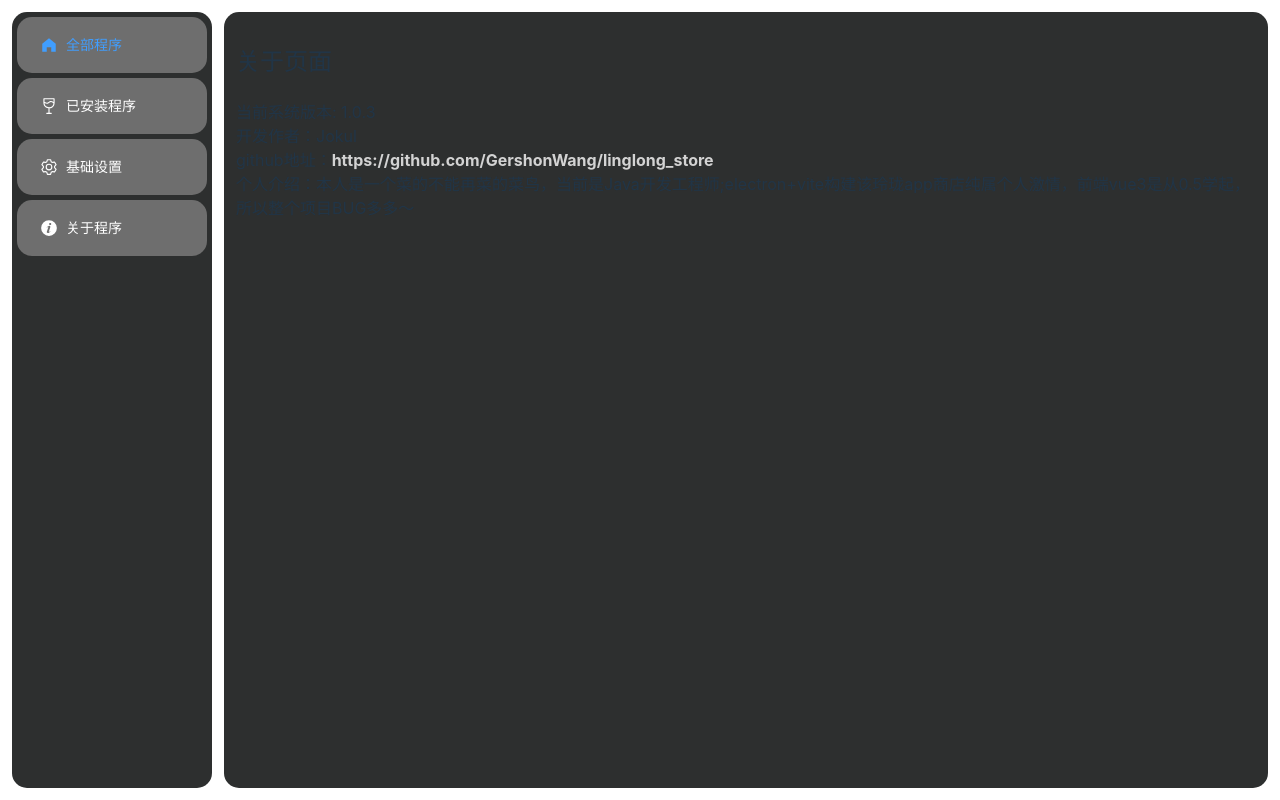
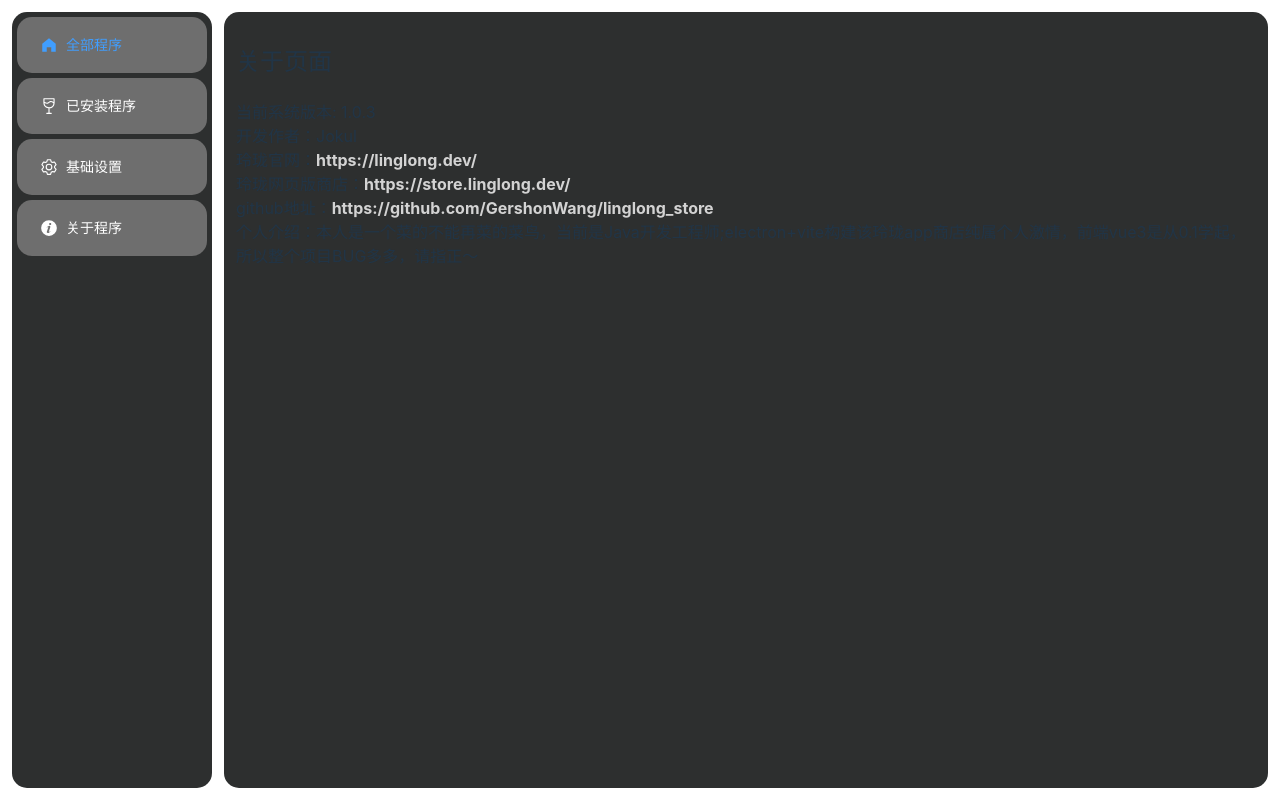
Before and after one commit to GershonWang/linglong-store, a Vue app: page /#/about_menu in a window 1280 px wide. Built offline with nearby package versions, Linux system fonts and the light colour scheme.

Commit message:
1.已安装菜单剔除运行依赖服务 2.关于菜单新增玲珑官网和商店地址

```diff
--- a/src/components/Card.vue
+++ b/src/components/Card.vue
@@ -1,5 +1,9 @@
 <template>
-    <el-card class="container">
+    <el-card class="container" v-loading="loading"
+        element-loading-text="Loading..."
+        element-loading-svg-view-box="-10, -10, 50, 50"
+        element-loading-background="rgba(122, 122, 122, 0.8)"
+        style="width: 100%">
         <img class="image" :src="icon" alt="Image" />
         <span class="name">{{ name }}</span>
         <span class="version">{{ version }}</span>
@@ -15,6 +19,9 @@
 <script setup lang="ts">
 import { ipcRenderer } from "electron";
 import { CardFace } from "./CardFace";
+import { ref } from "vue";
+
+const loading = ref(false);
 
 withDefaults(
     defineProps<CardFace>(),{
--- a/src/pages/mainView/InstalledPage/index.vue
+++ b/src/pages/mainView/InstalledPage/index.vue
@@ -51,8 +51,10 @@
         // 第0条是分类项不是应用，需要剔除，最后一行空，也需要剔除
         for (let index = 1; index < apps.length - 1; index++) {
             const element = apps[index];
+            const appId = element.substring(appIdNum,nameNum).trim();
+            if (appId != 'org.deepin.Runtime') { // 去除运行时服务
                 const item = {
-                appId: element.substring(appIdNum,nameNum).trim(),
+                    appId: appId,
                     name: element.substring(nameNum,versionNum).trim() ? element.substring(nameNum,versionNum).trim() : '-',
                     version: element.substring(versionNum,archNum).trim(),
                     arch: element.substring(archNum,channelNum).trim(),
@@ -62,6 +64,7 @@
                     icon: "https://linglong.dev/asset/logo.svg"
                 }
                 installedItems.push(item);
+            }
         }
     }
 }
--- a/src/pages/mainView/aboutMenu/index.vue
+++ b/src/pages/mainView/aboutMenu/index.vue
@@ -3,8 +3,10 @@
         <h1>关于页面</h1>
         当前系统版本: 1.0.3<br>
         开发作者：Jokul<br>
+        玲珑官网：<a href="https://linglong.dev/" target="_blank">https://linglong.dev/</a><br>
+        玲珑网页版商店：<a href="https://store.linglong.dev/" target="_blank">https://store.linglong.dev/</a><br>
         github地址：<a href="https://github.com/GershonWang/linglong_store" target="_blank">https://github.com/GershonWang/linglong_store</a><br>
-        个人介绍：本人是一个菜的不能再菜的菜鸟，当前是Java开发工程师;electron+vite构建该玲珑app商店纯属个人激情，前端vue3是从0.5学起，所以整个项目BUG多多～
+        个人介绍：本人是一个菜的不能再菜的菜鸟，当前是Java开发工程师;electron+vite构建该玲珑app商店纯属个人激情，前端vue3是从0.1学起，所以整个项目BUG多多，请指正～
     </div>
 </template>
 <style scoped>
```
Lines whose indentation alone changed are shown as unchanged.
